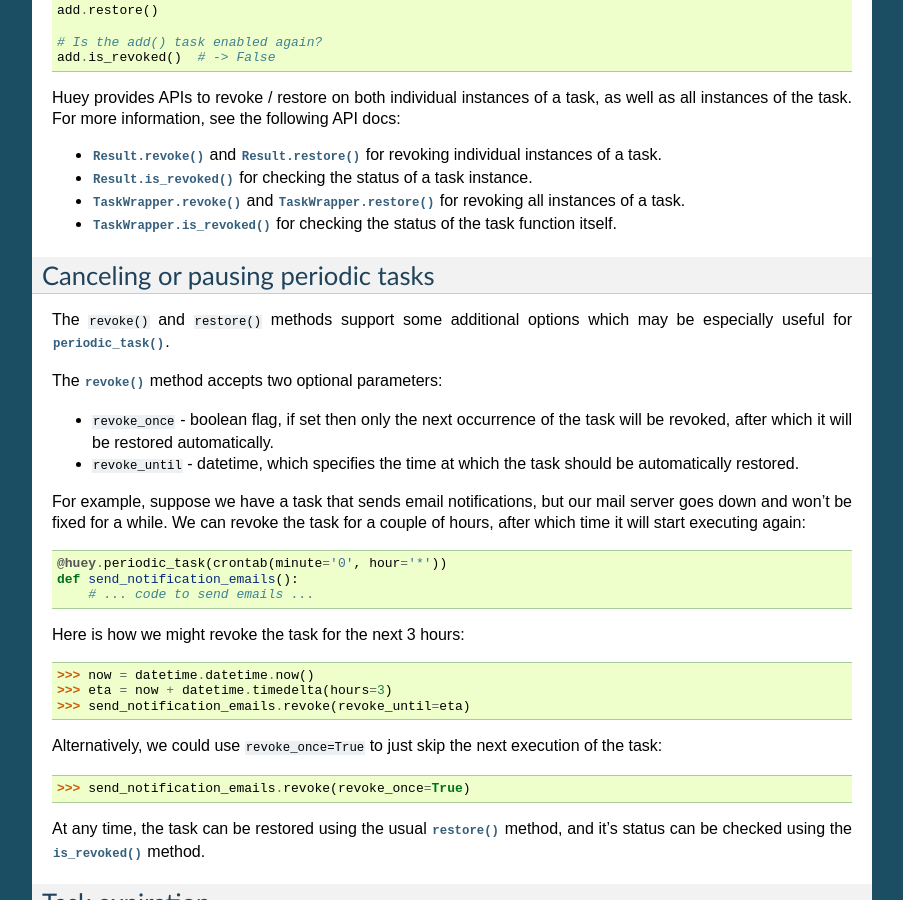
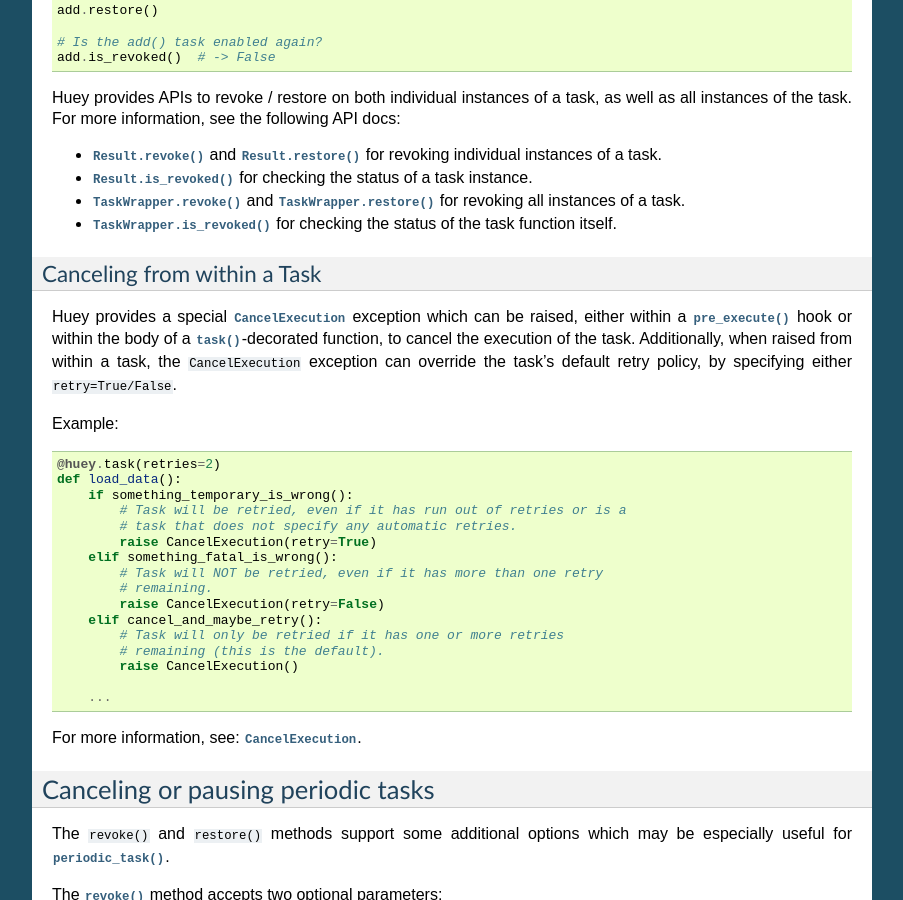
Before and after one commit to coleifer/huey, a Sphinx documentation site: the page built from docs/guide.rst, in a window 1280 px wide and 900 px high, scrolled down 6066 px. Shown: the whole window, without its empty margins (198-1101 px from the left). Built offline with Sphinx 7.4.7, drawn with Linux system fonts in a browser that asks for light colours; some of the changed text lies outside the part shown.

Commit message:
Allow raising CancelExecution within a Task, and override retries.

```diff
--- a/docs/guide.rst
+++ b/docs/guide.rst
@@ -397,6 +397,39 @@ API docs:
   all instances of a task.
 * :py:meth:`TaskWrapper.is_revoked` for checking the status of the task
   function itself.
+
+Canceling from within a Task
+^^^^^^^^^^^^^^^^^^^^^^^^^^^^
+
+Huey provides a special :py:class:`CancelExecution` exception which can be
+raised, either within a :py:meth:`~Huey.pre_execute` hook or within the body of
+a :py:meth:`~Huey.task`-decorated function, to cancel the execution of the
+task. Additionally, when raised from within a task, the ``CancelExecution``
+exception can override the task's default retry policy, by specifying either
+``retry=True/False``.
+
+Example:
+
+.. code:: python
+
+    @huey.task(retries=2)
+    def load_data():
+        if something_temporary_is_wrong():
+            # Task will be retried, even if it has run out of retries or is a
+            # task that does not specify any automatic retries.
+            raise CancelExecution(retry=True)
+        elif something_fatal_is_wrong():
+            # Task will NOT be retried, even if it has more than one retry
+            # remaining.
+            raise CancelExecution(retry=False)
+        elif cancel_and_maybe_retry():
+            # Task will only be retried if it has one or more retries
+            # remaining (this is the default).
+            raise CancelExecution()
+
+        ...
+
+For more information, see: :py:class:`CancelExecution`.
 
 Canceling or pausing periodic tasks
 -----------------------------------
```
Also changed, not shown: docs/api.rst (+12 -2 lines), 3 other files.
